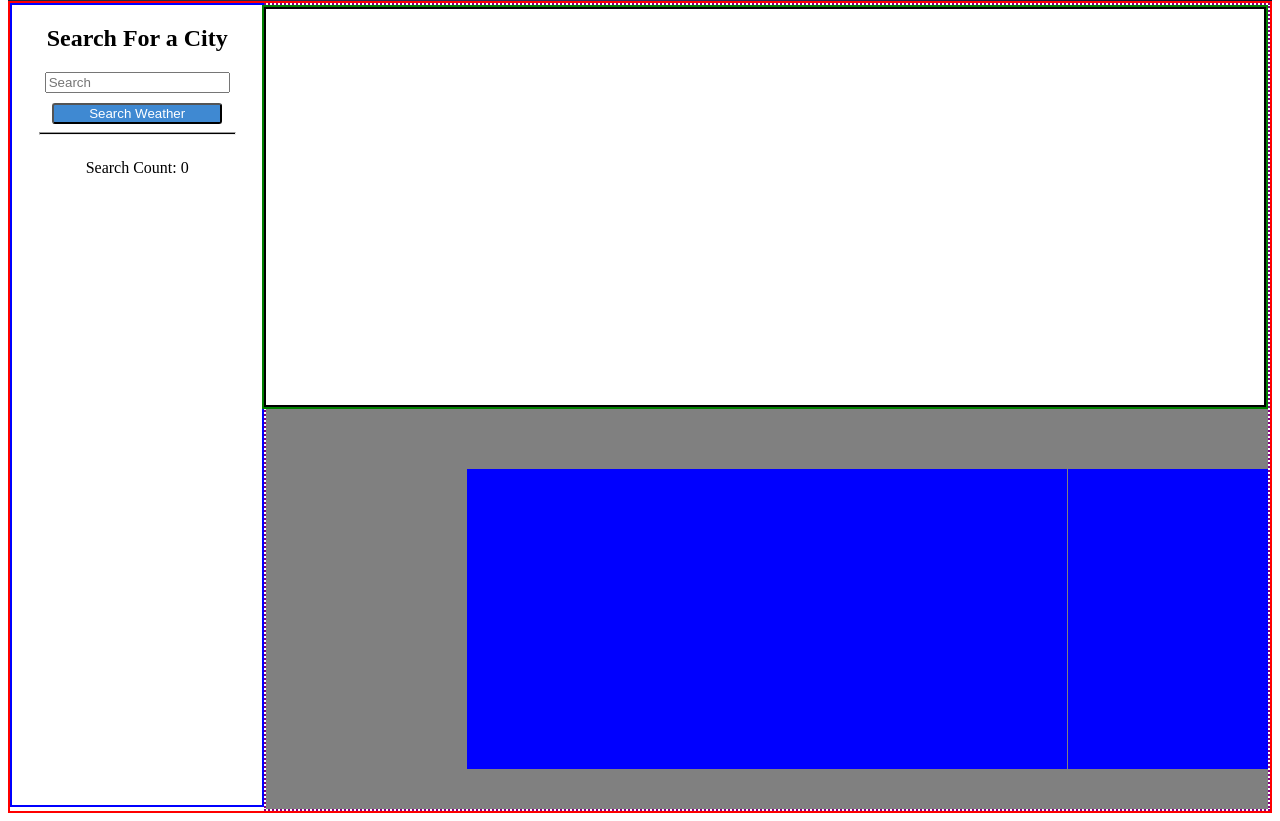
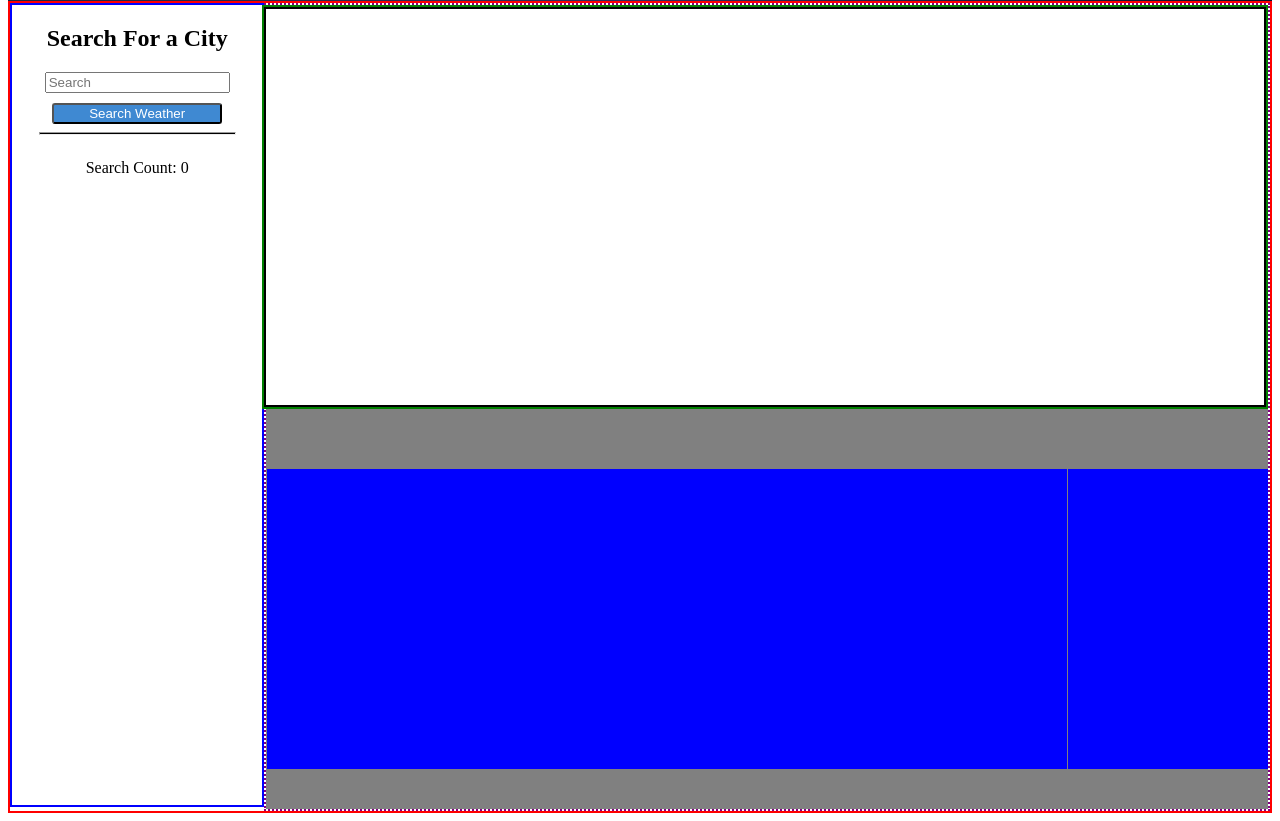
Before and after one commit to iExclusive21/Weather-App, a plain HTML site: page index.html in a window 1280 px wide. Shown: the part 87-908 px from the top of the page. Drawn offline with Linux system fonts and the light colour scheme.

Commit message:
first success with the forecast

```diff
--- a/Assets/style.css
+++ b/Assets/style.css
@@ -148,7 +148,7 @@ li {
 .dayOne{
     height: 300px;
     width: 200px;
-    /* background-color: blue; */
+    background-color: blue;
 }
 .dayTwo{
     height: 300px;
```
